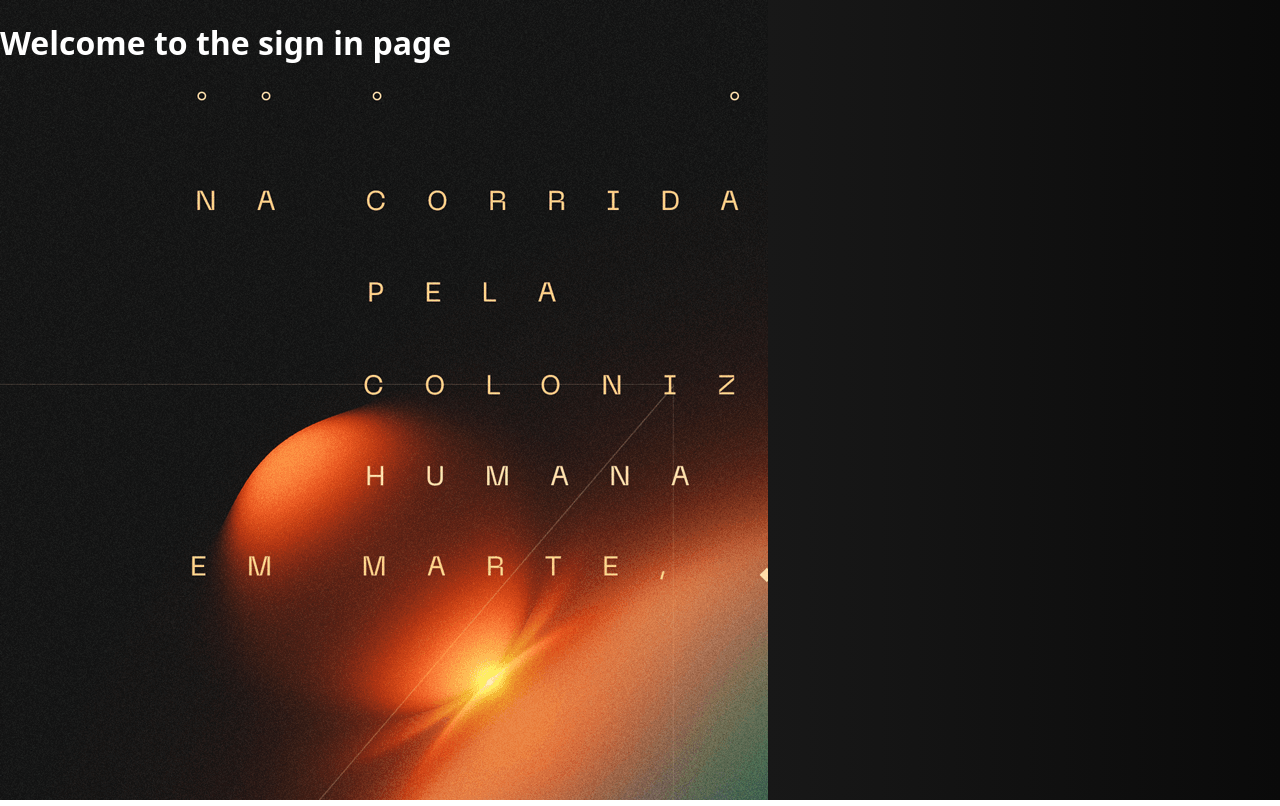
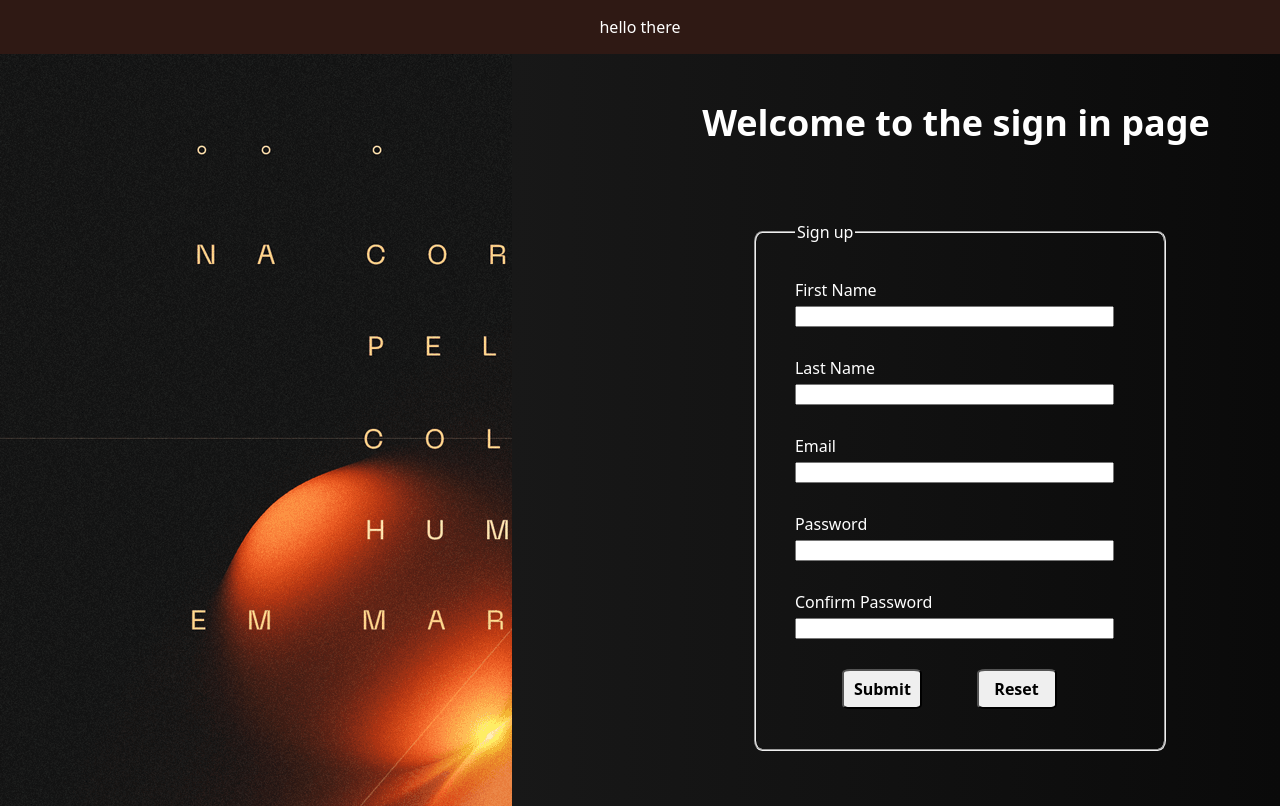
Before and after one commit to Mym776/sign-in, a plain HTML site: page index.html in a window 1280 px wide. Drawn offline with Linux system fonts and the light colour scheme.

Commit message:
input validation and some transitions

```diff
--- /dev/null
+++ b/assets/script/script.js
@@ -0,0 +1,56 @@
+
+const body= document.querySelector("body")
+const left= document.querySelector(".left")
+const title =document.querySelector(".title")
+const field = document.querySelector("#f")
+const fl = document.querySelector("#leg")
+const  button = document.querySelectorAll(".buttons button")
+let x =0;
+let y=0;
+left.addEventListener("mouseenter",(e)=>{
+    let s =20;
+    if(x===100){
+        x=0;
+    }else{
+        x+=20;
+    }
+    if(y===100){
+        y=0;
+    }else{
+        y+=20;
+    }
+    e.target.style.backgroundPosition = x+ "%"+y+ "%";
+
+})
+title.addEventListener("mouseenter",()=>{
+    title.style.color = " rgb(220, 103, 50)"
+})
+
+title.addEventListener("mouseleave",()=>{
+    title.style.color = " white"
+})
+
+field.addEventListener("mouseenter",()=>{
+    field.style.borderColor = " rgb(220, 103, 50)"
+})
+
+field.addEventListener("mouseleave",()=>{
+    field.style.borderColor = " white"
+
+})
+function buttonEvents(b){
+
+b.addEventListener("mouseenter",()=>{
+    b.style.backgroundColor = " rgb(220, 103, 50)"
+    b.style.color = "white"
+})
+b.addEventListener("mouseleave",()=>{
+    b.style.backgroundColor = " white"
+    b.style.color = " black"
+})
+console.log("hello")
+}
+
+button.forEach( ()=>{
+    buttonEvents()}
+)
--- a/assets/style/style.css
+++ b/assets/style/style.css
@@ -1,10 +1,25 @@
+
 body{
     font-family: system-ui, -apple-system, BlinkMacSystemFont, 'Segoe UI', Roboto, Oxygen, Ubuntu, Cantarell, 'Open Sans', 'Helvetica Neue', sans-serif;
     display: flex;
+    flex-direction: column;
     justify-content: start;
     align-items: stretch;
     margin: 0;
     padding: 0;
+}
+
+.top {
+    display: flex;
+    justify-content: center;
+    align-items: center;
+    flex-shrink: 0;
+    color: white;
+    margin: 0;
+    padding: 0;
+    min-height: 3vw;
+   background-color:  rgb(47 25 20);
+
 }
 
 .main {
@@ -13,17 +28,78 @@ body{
     padding: 0;
     margin: 0;
     justify-content: start;
+    flex-shrink: 0;
+
 }
 
 .left {
+    transition: all 3s;
     background-image:url(./../background-image/bg.png);
+    background-repeat: no-repeat;
+    background-position: 0% 0%;
     flex: 1 1 1;
-    color: white;
-    height: 100vh;
-    width: 60vw;
+    display: flex;
+    min-height: 94vh;
+    width: 40vw;
 }
 .right {
-    height: 100vh;
-    width: 40vw;
+    box-sizing: border-box;
+    color: white;
+    min-height: 94vh;
+    width: 60vw;
+    display: flex;
+    flex-direction: column;
+    justify-content: start;
+    align-items: center;
+    padding-top: 20px;;
     background-image: linear-gradient(90deg, rgb(24 , 24 , 24),  rgb(10, 10, 10))  ;
+    min-width:  600px;
+
 }
+
+.title {
+    transition: color 500ms;
+    font-size: 36px;
+    padding-left: 120px;
+}
+form {
+    width: 50%;
+    margin: 0;
+    padding: 0;
+}
+#f {
+    display: flex;
+    flex-direction: column;
+    min-width: 35%;
+    margin: 50px;
+    width:  100%;
+    border-radius: 2%;;
+    transition-delay: color 1s;
+}
+#f  *{
+
+    margin-bottom: 15px;
+    margin-left: 7%;
+    margin-right: 10%;
+}
+#f label{
+    margin-top: 15px;
+    margin-bottom: 5px;
+    text-transform: capitalize;
+}
+.buttons{
+    box-sizing: border-box;
+    margin: 4%;
+    display: flex;
+    justify-content: center;
+
+}
+
+.buttons button{
+    font: inherit;
+    font-weight: bold;
+    text-transform: capitalize;
+    width: 80px;
+    height: 40px;
+    border-radius: 10%;
+}
--- a/index.html
+++ b/index.html
@@ -2,18 +2,43 @@
 <html lang="en">
 <head>
     <meta charset="UTF-8">
-    <meta name="viewport" content="width=device-width, initial-scale=1.0">
+    <meta name="viewport" content="width=device-width,  initial-scale=1.0, maximum-scale=1.0, user-scalable=no"/>
     <link rel="stylesheet" href="assets/style/style.css">
     <title>Sign in</title>
-
+    <script src="assets/script/script.js" defer></script>
 </head>
-<body>
+<body >
+    <div class="top">
+        <p class="brand-name">
+            hello there
+        </p>
+    </div>
     <div class="main">
         <div class="left">
+        </div>
+        <div class="right">
             <h1 class="title">Welcome to the sign in page</h1>
+            <form action="#" method="post">
+                <fieldset id="f">
+                    <legend >Sign up</legend>
+                    <label for="fname">first name</label>
+                    <input type="text" minlength="2" maxlength="20" id="fname" name="fname" required>
+                    <label for="lname">last name</label>
+                    <input type="text" minlength="2" maxlength="20" id="lname" name="lname" required>
+                    <label for="email">email</label>
+                    <input type="email" minlength="5" maxlength="30" id="email" name="email" required>
+                    <label for="passwd">password</label>
+                    <input type="password" minlength="8" maxlength="20" id="passwd" name="passwd" required>
+                    <label for="cpasswd">Confirm password</label>
+                    <input type="password" minlength="8" maxlength="20" id="cpasswd" name="cpasswd" required>
+                    <div class="buttons">
+                        <button type="submit" >submit</button>
+                        <button type="reset" >reset</button>
+                    </div>
+                </fieldset>
+            </form>
+
         </div>
-    <div class="right">
-    </div>
     </div>
 </body>
 </html>
```
